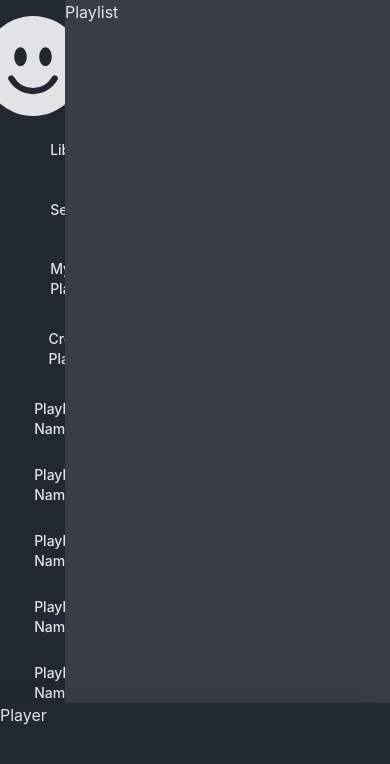
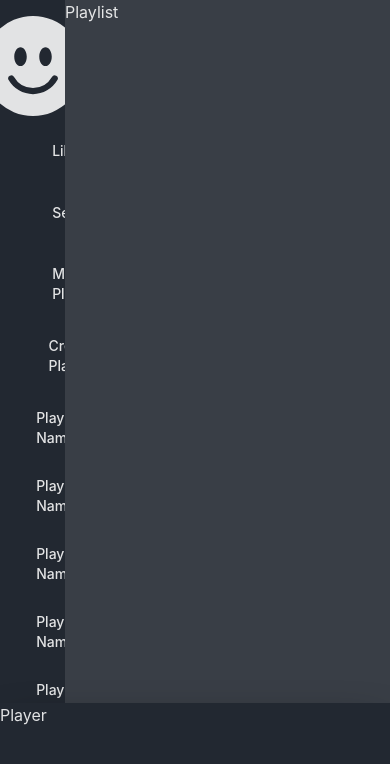
Before and after one commit to tedhn/music-project, a React (Vite) app: page /playlist/1 in a window 390 px wide. Shown: the top 764 px of the page. Built offline with nearby package versions, Linux system fonts and the light colour scheme.

Commit message:
NavBar restyle

```diff
--- a/src/components/BasePage.jsx
+++ b/src/components/BasePage.jsx
@@ -1,5 +1,5 @@
 import React from "react";
-import Navbar from "./navBar/Navbar";
+import Navbar from "./Navbar";
 
 const BasePage = ({ children }) => {
   return (
--- /dev/null
+++ b/src/components/Navbar.jsx
@@ -0,0 +1,85 @@
+import React from "react";
+import { BsEmojiSmileFill, BsPlusCircle, BsSearch } from "react-icons/bs";
+import { RiBankLine } from "react-icons/ri";
+import { HiOutlineQueueList } from "react-icons/hi2";
+import { Link } from "react-router-dom";
+
+const Navbar = () => {
+  console.count("1");
+
+  return (
+    <div className="col-span-2 row-span-5 shadow-lg bg-dark">
+      <div className="w-full h-full flex flex-col md:gap-10 sm:gap-8 gap-4 items-center p-4">
+        <div>
+          <BsEmojiSmileFill size={100} />
+        </div>
+
+        <div className="flex w-3/4 flex-col gap-6">
+          <Link
+            to="/"
+            className="flex gap-4 items-center font-medium md:text-base text-sm hover:bg-gray hover:text-gold py-2 px-4 rounded-2xl"
+          >
+            <RiBankLine size={22} /> Library
+          </Link>
+          <Link
+            to="/search"
+            className="flex gap-4 items-center font-medium md:text-base text-sm hover:bg-gray hover:text-gold py-2 px-4 rounded-2xl"
+          >
+            <BsSearch size={22} /> Search
+          </Link>
+          <Link
+            to="/playlist"
+            className="flex gap-4 items-center font-medium md:text-base text-sm hover:bg-gray hover:text-gold py-2 px-4 rounded-2xl"
+          >
+            <HiOutlineQueueList size={22} /> My Playlists
+          </Link>
+        </div>
+
+        <Link className="flex w-3/4 gap-4 items-center font-medium md:text-base text-sm hover:bg-gray hover:text-gold py-2 px-4 rounded-2xl">
+          <BsPlusCircle size={20} /> Create Playlist
+        </Link>
+
+        <div className="w-3/4 flex flex-col gap-3">
+          <Link
+            to="/playlist/id"
+            className="font-medium md:text-base text-sm hover:bg-gray hover:text-gold py-2 px-4 rounded-2xl"
+          >
+            Playlist Name
+          </Link>
+          <Link
+            to="/playlist/id"
+            className="font-medium md:text-base text-sm hover:bg-gray hover:text-gold py-2 px-4 rounded-2xl"
+          >
+            Playlist Name
+          </Link>
+          <Link
+            to="/playlist/id"
+            className="font-medium md:text-base text-sm hover:bg-gray hover:text-gold py-2 px-4 rounded-2xl"
+          >
+            Playlist Name
+          </Link>
+          <Link
+            to="/playlist/id"
+            className="font-medium md:text-base text-sm hover:bg-gray hover:text-gold py-2 px-4 rounded-2xl"
+          >
+            Playlist Name
+          </Link>
+          <Link
+            to="/playlist/id"
+            className="font-medium md:text-base text-sm hover:bg-gray hover:text-gold py-2 px-4 rounded-2xl"
+          >
+            Playlist Name
+          </Link>
+          <Link
+            to="/playlist/id"
+            className="font-medium md:text-base text-sm hover:bg-gray hover:text-gold py-2 px-4 rounded-2xl"
+          >
+            Playlist Name
+          </Link>
+        </div>
+      </div>
+    </div>
+  );
+};
+
+export default Navbar;
--- a/src/components/index.js
+++ b/src/components/index.js
@@ -1,5 +1,5 @@
 import Player from "./Player";
-import Navbar from "./navBar/Navbar";
+import Navbar from "./Navbar";
 import ListItem from "./ListItem";
 import BasePage from "./BasePage";
 
--- a/src/components/navBar/Navbar.jsx
+++ /dev/null
@@ -1,60 +0,0 @@
-import React from "react";
-import { BsEmojiSmileFill, BsPlusCircle, BsSearch } from "react-icons/bs";
-import { RiBankLine } from "react-icons/ri";
-import { HiOutlineQueueList } from "react-icons/hi2";
-import { Link } from "react-router-dom";
-
-import "./index.css";
-
-const Navbar = () => {
-  console.count("1");
-
-  return (
-    <div className="col-span-2 row-span-5 shadow-lg bg-dark">
-      <div className="w-full h-full flex flex-col md:gap-10 sm:gap-8 gap-4 items-center p-4">
-        <div>
-          <BsEmojiSmileFill size={100} />
-        </div>
-
-        <div className="flex w-3/4 flex-col gap-6">
-          <Link className="flex gap-4 items-center font-medium md:text-base text-sm">
-            <RiBankLine size={22} /> Library
-          </Link>
-          <Link className="flex gap-4 items-center font-medium md:text-base text-sm">
-            <BsSearch size={22} /> Search
-          </Link>
-          <Link className="flex gap-4 items-center font-medium md:text-base text-sm">
-            <HiOutlineQueueList size={22} /> My Playlists
-          </Link>
-        </div>
-
-        <Link className="flex w-3/4 gap-4 items-center font-medium md:text-base text-sm">
-          <BsPlusCircle size={20} /> Create Playlist
-        </Link>
-
-        <div className="w-3/4 flex flex-col gap-3">
-          <Link className="font-medium md:text-base text-sm">
-            Playlist Name
-          </Link>
-          <Link className="font-medium md:text-base text-sm">
-            Playlist Name
-          </Link>
-          <Link className="font-medium md:text-base text-sm">
-            Playlist Name
-          </Link>
-          <Link className="font-medium md:text-base text-sm">
-            Playlist Name
-          </Link>
-          <Link className="font-medium md:text-base text-sm">
-            Playlist Name
-          </Link>
-          <Link className="font-medium md:text-base text-sm">
-            Playlist Name
-          </Link>
-        </div>
-      </div>
-    </div>
-  );
-};
-
-export default Navbar;
--- a/src/components/navBar/index.css
+++ /dev/null
@@ -1,10 +0,0 @@
-a {
-  border-radius: 15px;
-  padding: 0.5em 1em;
-  transition: all 300ms ease;
-}
-
-a:hover {
-  background-color: #393e46;
-  color: #ffd369;
-}
```
